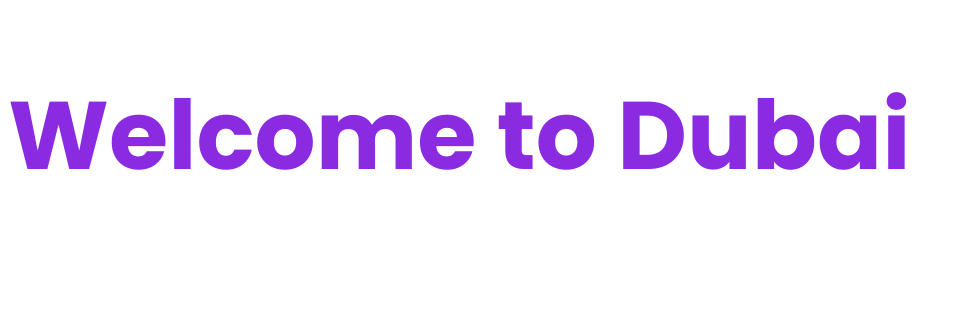
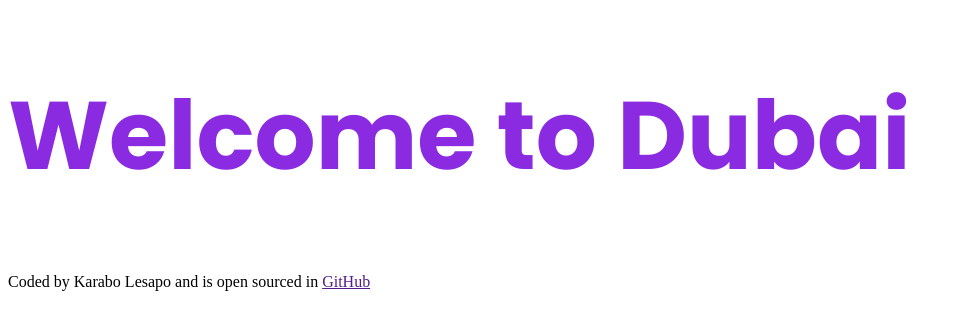
Before and after one commit to Karabo-L/transport_proj, a plain HTML site: page index.html in a window 1280 px wide. Shown: the whole page, without its empty margins (0-961 px from the left). Drawn offline with Linux system fonts and the light colour scheme.

Commit message:
added a footer

```diff
--- a/index.html
+++ b/index.html
@@ -11,5 +11,9 @@
 </head>
 <body>
     <h1>Welcome to Dubai</h1>
+
+    <footer>
+        Coded by Karabo Lesapo and is open sourced in <a href="">GitHub</a>
+    </footer>
 </body>
 </html>
```
